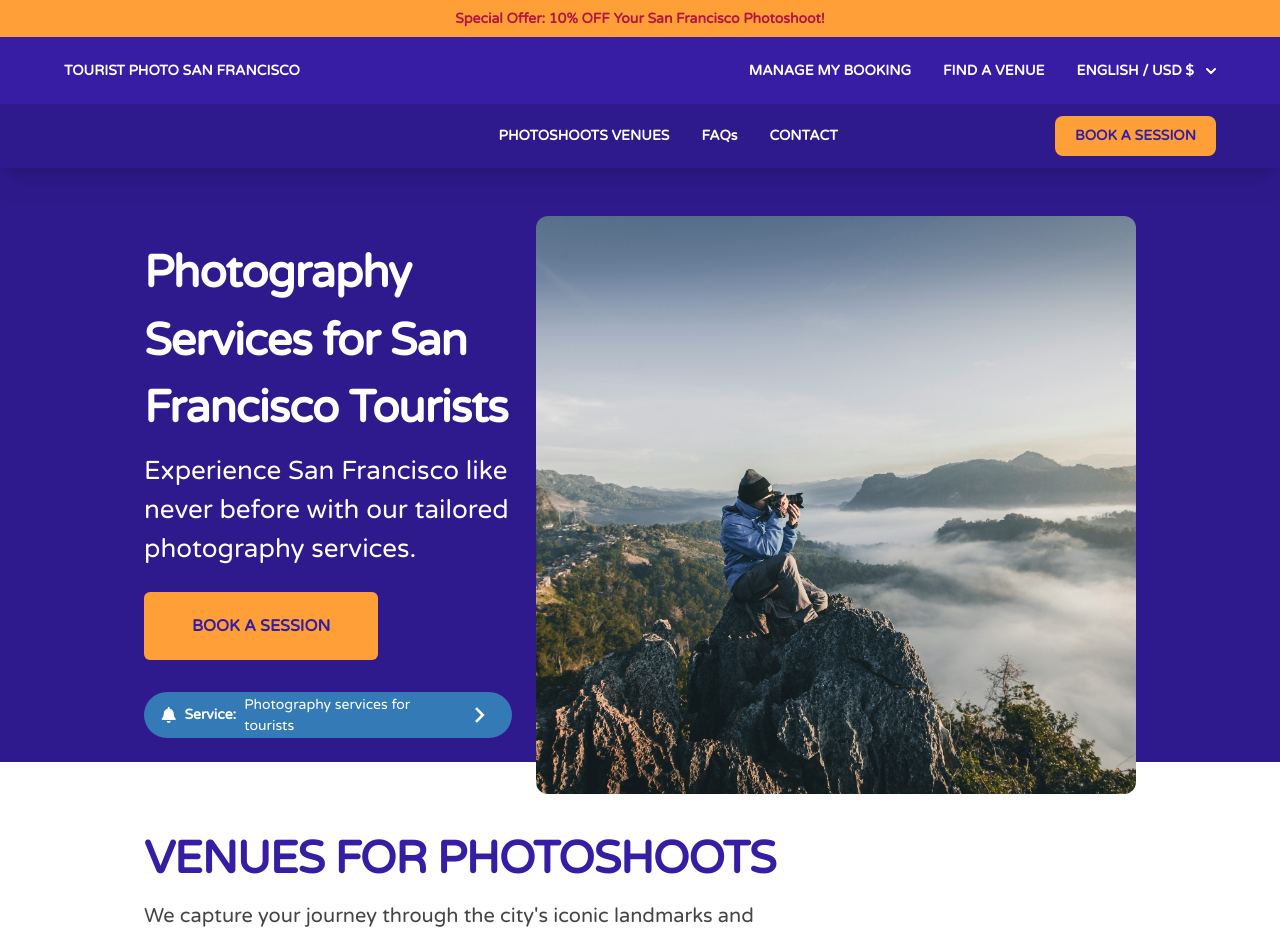
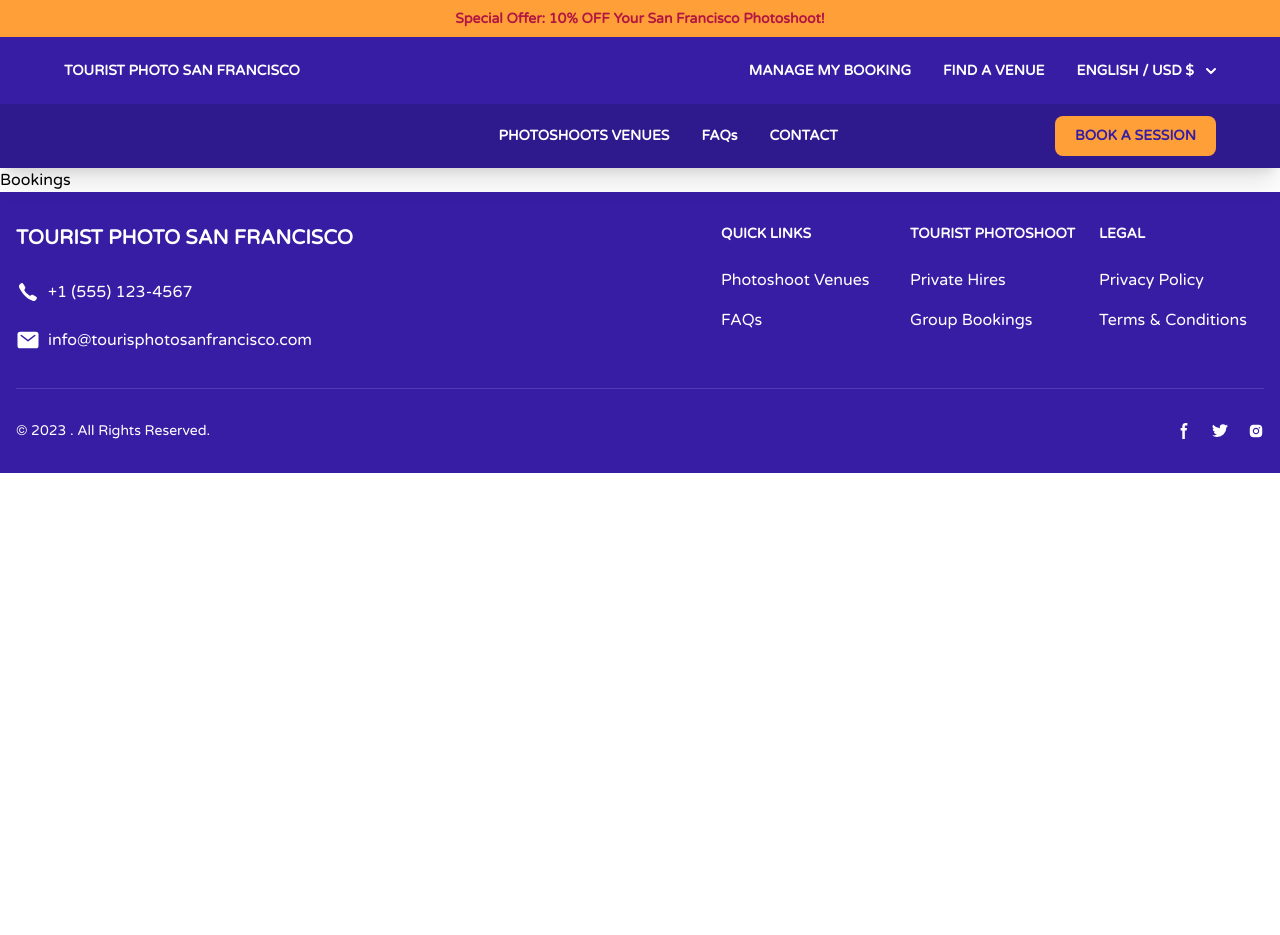
Before and after one commit to focus110/photoshoots-for-tourist, a React (Create React App) app: page /bookings in a window 1280 px wide. Shown: the top 935 px of the page. After the commit the page ends 800 px from the top, so only its background shows below. Built offline with nearby package versions, Linux system fonts and the light colour scheme.

Commit message:
added page not found, restructure app.js,  and react page router

```diff
--- a/package.json
+++ b/package.json
@@ -10,6 +10,7 @@
     "react": "^18.2.0",
     "react-dom": "^18.2.0",
     "react-icons": "^5.0.1",
+    "react-router-dom": "^6.22.3",
     "react-scripts": "5.0.1",
     "web-vitals": "^2.1.4"
   },
--- a/src/App.js
+++ b/src/App.js
@@ -1,14 +1,12 @@
 import "./App.css";
-import Banner from "./components/Banner";
 import Menu from "./components/Menu";
 import Navbar from "./components/Navbar";
-import ServiceAlert from "./components/ServiceAlert";
-import Venues from "./components/Venues";
+import Footer from "./components/Footer";
 import Topbar from "./components/Topbar";
-import Faqs from "./components/Faqs";
-import Footer from "./components/Footer";
 import { useEffect, useRef, useState } from "react";
 import MobileMenu from "./components/MobileMenu";
+import { BrowserRouter, Routes, Route } from "react-router-dom";
+import { Bookings, Home, NoPage } from "./pages";
 
 function App() {
   const [isOpen, setIsOpen] = useState(false);
@@ -59,10 +57,13 @@ function App() {
       <Topbar />
       <Navbar toggleMenu={toggleMenu} />
       <Menu scrollToSection={scrollToSection} />
-      <Banner />
-      <ServiceAlert isMobile={true} />
-      <Venues />
-      <Faqs />
+      <BrowserRouter>
+        <Routes>
+          <Route path="/" element={<Home />} />
+          <Route path="bookings" element={<Bookings />} />
+          <Route path="*" element={<NoPage />} />
+        </Routes>
+      </BrowserRouter>
       <Footer scrollToSection={scrollToSection} />
     </div>
   );
--- /dev/null
+++ b/src/pages/Bookings.jsx
@@ -0,0 +1,7 @@
+import React from "react";
+
+const Bookings = () => {
+  return <div>Bookings</div>;
+};
+
+export default Bookings;
--- /dev/null
+++ b/src/pages/Home.jsx
@@ -0,0 +1,18 @@
+import React from "react";
+import Banner from "../components/Banner";
+import ServiceAlert from "../components/ServiceAlert";
+import Venues from "../components/Venues";
+import Faqs from "../components/Faqs";
+
+const Home = ({ isMobile, scrollToSection }) => {
+  return (
+    <div>
+      <Banner />
+      <ServiceAlert isMobile={true} />
+      <Venues />
+      <Faqs />
+    </div>
+  );
+};
+
+export default Home;
--- /dev/null
+++ b/src/pages/NoPage.jsx
@@ -0,0 +1,16 @@
+import React from "react";
+
+const NoPage = () => {
+  return (
+    <div
+      id="faqs"
+      className="min-h-[500px] w-full flex flex-col items-center mx-auto xl:max-w-screen-lg px-4 xl:px-36 pb-12"
+    >
+      <h5 className="w-full mb-2 text-[28px] md:text-[45px] text-center font-bold tracking-tight text-primary py-28">
+        PAGE NOT FOUND
+      </h5>
+    </div>
+  );
+};
+
+export default NoPage;
--- /dev/null
+++ b/src/pages/index.js
@@ -0,0 +1,5 @@
+import Home from "./Home";
+import Bookings from "./Bookings";
+import NoPage from "./NoPage";
+
+export { Home, Bookings, NoPage };
```
Also changed, not shown: 1 other file (tests, documents, lock files or other folders).
